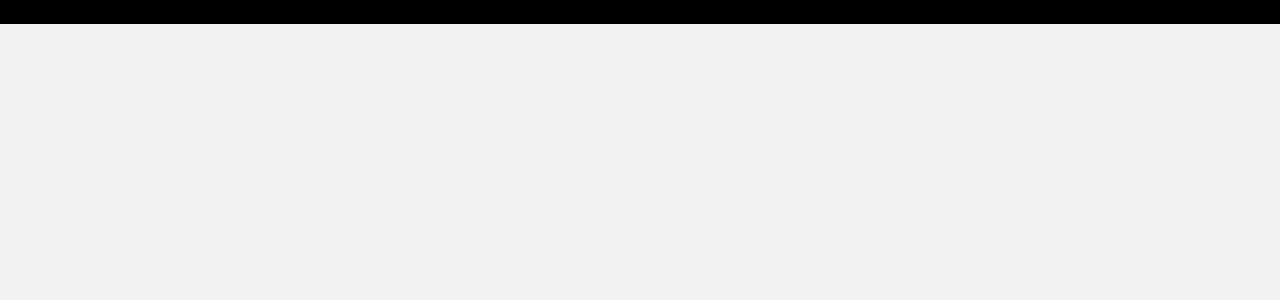
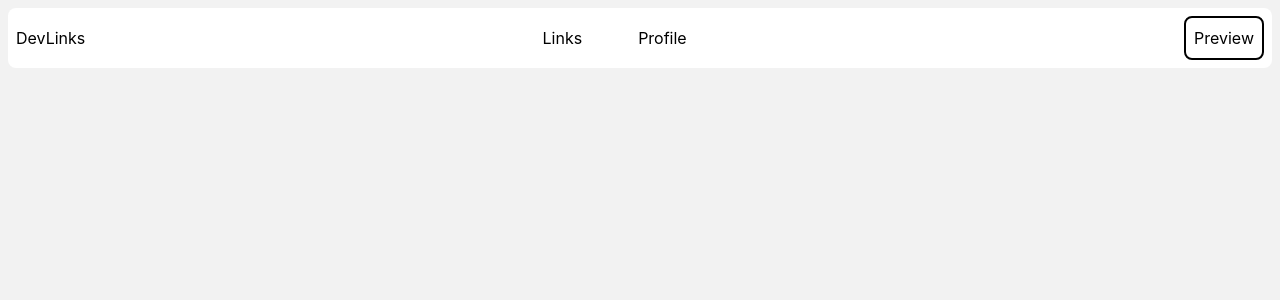
Before and after one commit to skpha13/link-sharing-app, a React (Create React App) app: page / in a window 1280 px wide. Shown: the top 300 px of the page. Built offline with nearby package versions, Linux system fonts and the light colour scheme.

Commit message:
feat: navbar created

```diff
--- a/src/App.js
+++ b/src/App.js
@@ -1,11 +1,17 @@
 import './App.css';
 import { Route, Routes } from 'react-router-dom';
 import Navigation from './routes/navigation/navigation.component';
+import Profile from "./routes/profile/profile.component";
+import Links from "./routes/links/links.component";
+import Preview from "./routes/preview/preview.component";
 
 function App() {
   return (
     <Routes>
       <Route path='/' element={<Navigation />} />
+      <Route path='/profile' element={<Profile />} />
+      <Route path='/links' element={<Links />} />
+      <Route path='/preview' element={<Preview />} />
     </Routes>
   );
 }
--- a/src/index.css
+++ b/src/index.css
@@ -9,6 +9,7 @@ body {
     sans-serif;
   -webkit-font-smoothing: antialiased;
   -moz-osx-font-smoothing: grayscale;
+  box-sizing: border-box;
   background-color: #f2f2f2;
 }
 
--- /dev/null
+++ b/src/routes/links/links.component.jsx
@@ -0,0 +1,9 @@
+const Links = () => {
+    return(
+        <div>
+            <h2>Links</h2>
+        </div>
+    )
+}
+
+export default Links;
--- a/src/routes/navigation/navigation.component.jsx
+++ b/src/routes/navigation/navigation.component.jsx
@@ -2,17 +2,22 @@ import { Link } from "react-router-dom";
 const Navigation = () => {
 
     return(
-        <div className="flex flex-row bg-black">
-        <h2>DevLinks</h2>
+        <div className="flex flex-row bg-white m-2 justify-center rounded-lg p-2 justify-between items-center">
+            <h2>DevLinks</h2>
+            <div>
 
-        <Link to="/links">
-            Links
-        </Link>
+            <Link to="/links" className="mr-10 hover:bg-indigo-200 p-2 rounded-lg">
+                Links
+            </Link>
 
-        <Link to="/profile">
-            Profile
-        </Link>
+            <Link to="/profile" className="mr-10 hover:bg-indigo-200 p-2 rounded-lg">
+                Profile
+            </Link>
+            </div>
 
+            <Link to="/preview" className="border-2 border-black rounded-lg p-2">
+                Preview
+            </Link>
         </div>
     )
 }
--- /dev/null
+++ b/src/routes/preview/preview.component.jsx
@@ -0,0 +1,9 @@
+const Preview = () => {
+    return (
+        <div>
+            <h1>Preview</h1>
+        </div>
+    )
+}
+
+export default Preview;
--- /dev/null
+++ b/src/routes/profile/profile.component.jsx
@@ -0,0 +1,9 @@
+const Profile = () => {
+    return(
+        <div>
+            <h1>Profile</h1>
+        </div>
+    )
+}
+
+export default Profile;
```
